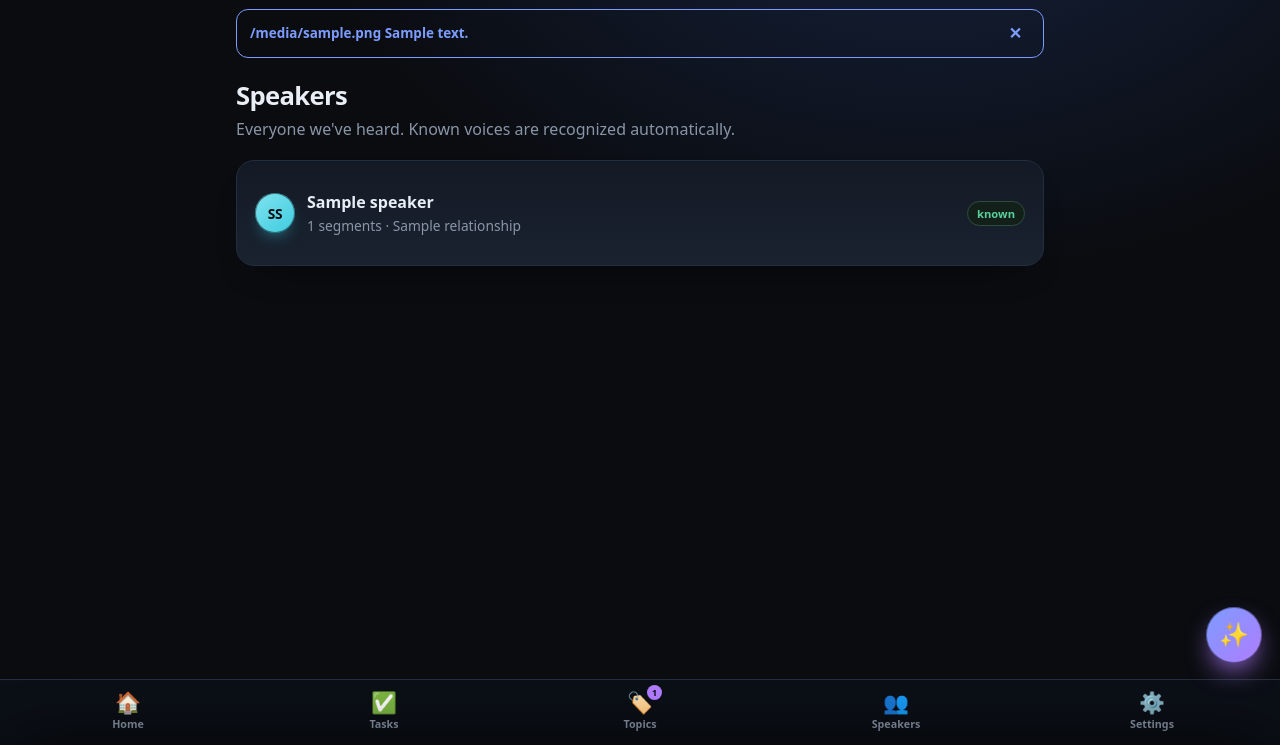
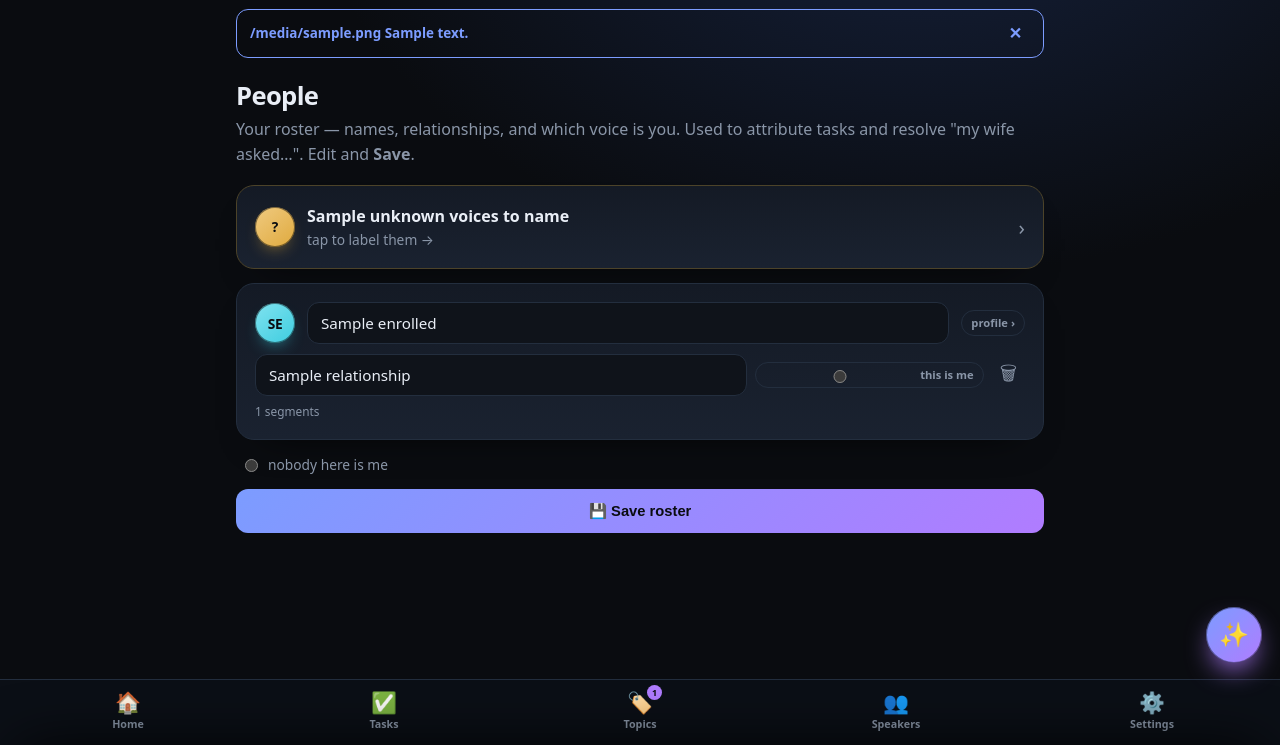
Before and after one commit to jbarnell1/listener, a FastAPI app: template homelab/templates/speakers.html in a window 1280 px wide. Shown: the part 55-800 px from the top of the page. Run offline with FastAPI, Linux system fonts and the light colour scheme; the template is opened without the code that fills it: most values are stand-ins (such as "Sample title", 1, 10 or a date in 2020); parts of the project's set-up code (start-up, migrations or seed data) failed here and were passed over.

Commit message:
settings: editable roster + hot-swappable pipeline model — config-on-the-fly (ADR-040)
The project needs constant on-the-fly tuning, so the roster and the model join the
already-live Tuning/brief/Google knobs as frontend-editable.

- Roster editor: /speakers is now an inline editor — rename people, set relationships
  (datalist of common ones), pick which voice is "me" (exclusive radio + "nobody"),
  delete a person (with confirm), jump to their profile; unknown voices link out to
  the /unknown batch-namer. POST /roster/save applies all edits at once. This is how
  you fix demo labels (e.g. swap a test name for the real person) once a voice is
  captured. db.list_speakers now returns is_self/do_not_profile.
- Hot-swappable pipeline LLM: intents/profiles/tagger read the model from cfg
  (`llm_model`, default qwen3:8b) at call time, editable from the Worker card — swap
  models with no restart, applies next chunk. (Verified: override → intents reads it live.)

Verified: pages 200, roster save keeps "me" correct, model round-trips through cfg.

Co-Authored-By: Claude Opus 4.8 <noreply@anthropic.com>

```diff
--- a/homelab/app.py
+++ b/homelab/app.py
@@ -395,8 +395,37 @@ def add_task(action: str = Form("")):
 
 @app.get("/speakers", response_class=HTMLResponse)
 def speakers(request: Request):
+    c = db.connect()
+    allsp = db.list_speakers(c)
+    enrolled = [s for s in allsp if s["status"] == "enrolled"]
+    unknown_n = sum(1 for s in allsp if s["status"] != "enrolled")
     return page("speakers.html", request, active="speakers",
-                speakers=db.list_speakers(db.connect()))
+                enrolled=enrolled, unknown_n=unknown_n)
+
+
+@app.post("/roster/save")
+async def roster_save(request: Request):
+    """Edit the whole known-people roster in one go (ADR-040): names, relationships,
+    and which voice is 'me'. Unknown voices are named on /unknown."""
+    form = await request.form()
+    c = db.connect()
+    self_choice = (form.get("self") or "").strip()
+    for s in db.list_speakers(c):
+        if s["status"] != "enrolled":
+            continue
+        sid = s["id"]
+        name = (form.get(f"name_{sid}") or "").strip()
+        if name and name != (s["name"] or ""):
+            db.rename_speaker(c, sid, name)
+        if str(sid) != self_choice:                 # the 'me' person has no relationship-to-self
+            db.set_relationship(c, sid, (form.get(f"rel_{sid}") or "").strip() or None)
+    if self_choice.isdigit():
+        db.set_self(c, int(self_choice))            # exclusive; clears it from everyone else
+        db.set_relationship(c, int(self_choice), None)
+    else:
+        c.execute("UPDATE speakers SET is_self=0")
+        c.commit()
+    return RedirectResponse("/speakers", status_code=303)
 
 
 @app.get("/speakers/{sid}", response_class=HTMLResponse)
@@ -780,6 +809,7 @@ def settings(request: Request, mail: str = ""):
                 queue=db.queue_stats(c),
                 gpu_clear=gpu_clear, gpu_detail=gpu_detail,
                 asr_model=os.environ.get("LISTENER_ASR_MODEL", "large-v3"),
+                llm_model=db.cfg(c, "llm_model", intents.MODEL),
                 google=google_sync.status(),
                 google_paused=not google_sync.sync_enabled(c),
                 mail_configured=mailer.configured(),
@@ -828,6 +858,16 @@ def reset_tuning():
     c = db.connect()
     for key in _TUNABLE_BY_KEY:
         db.cfg_clear(c, key)
+    return RedirectResponse("/settings", status_code=303)
+
+
+@app.post("/settings/llm-model")
+def set_llm_model(model: str = Form("")):
+    """Hot-swap the local pipeline LLM (intents/profiles/tagger) — ADR-040. Read at
+    call time, so it takes effect on the next chunk with no restart."""
+    m = model.strip()
+    if m:
+        db.cfg_set(db.connect(), "llm_model", m)
     return RedirectResponse("/settings", status_code=303)
 
 
--- a/homelab/db.py
+++ b/homelab/db.py
@@ -214,10 +214,10 @@ def transcript_segments(conn, tid):
 
 def list_speakers(conn):
     return conn.execute(
-        "SELECT sp.id, sp.name, sp.status, sp.relationship, "
+        "SELECT sp.id, sp.name, sp.status, sp.relationship, sp.is_self, sp.do_not_profile, "
         "COALESCE(sp.name, 'Unknown_' || sp.id) AS label, "
         "(SELECT COUNT(*) FROM segments s WHERE s.speaker_id = sp.id) AS n_segments "
-        "FROM speakers sp ORDER BY (sp.status = 'unknown'), sp.id").fetchall()
+        "FROM speakers sp ORDER BY (sp.status = 'unknown'), sp.is_self DESC, sp.id").fetchall()
 
 
 def get_speaker(conn, sid):
--- a/homelab/intents.py
+++ b/homelab/intents.py
@@ -88,7 +88,8 @@ Jon: Got it. And I need to call the dentist tomorrow to reschedule my cleaning."
 
 def ollama_chat(system, user):
     body = json.dumps({
-        "model": MODEL, "stream": False, "format": "json", "think": False,
+        "model": db.cfg(db.connect(), "llm_model", MODEL),    # hot-swappable (ADR-040)
+        "stream": False, "format": "json", "think": False,
         "options": {"temperature": 0},
         "messages": [{"role": "system", "content": system},
                      {"role": "user", "content": user}],
--- a/homelab/profiles.py
+++ b/homelab/profiles.py
@@ -65,7 +65,8 @@ CRITICAL rules:
 
 def _chat(system, user):
     body = json.dumps({
-        "model": MODEL, "stream": False, "format": "json", "think": False,
+        "model": db.cfg(db.connect(), "llm_model", MODEL),    # hot-swappable (ADR-040)
+        "stream": False, "format": "json", "think": False,
         "options": {"temperature": 0},
         "messages": [{"role": "system", "content": system},
                      {"role": "user", "content": user}],
--- a/homelab/tagger.py
+++ b/homelab/tagger.py
@@ -42,7 +42,8 @@ Rules:
 
 def _chat(system, user):
     body = json.dumps({
-        "model": MODEL, "stream": False, "format": "json", "think": False,
+        "model": db.cfg(db.connect(), "llm_model", MODEL),    # hot-swappable (ADR-040)
+        "stream": False, "format": "json", "think": False,
         "options": {"temperature": 0},
         "messages": [{"role": "system", "content": system},
                      {"role": "user", "content": user}],
--- a/homelab/templates/speakers.html
+++ b/homelab/templates/speakers.html
@@ -1,18 +1,59 @@
 {% extends "base.html" %}
 {% block body %}
-<h1 class="page">Speakers</h1>
-<p class="sub">Everyone we've heard. Known voices are recognized automatically.</p>
-<div class="card">
-  {% for s in speakers %}
-    <a href="/speakers/{{ s.id }}" class="row" style="color:inherit;--hue:{{ s.id|hue }}">
+<h1 class="page">People</h1>
+<p class="sub">Your roster — names, relationships, and which voice is you. Used to attribute
+tasks and resolve "my wife asked…". Edit and <b>Save</b>.</p>
+
+{% if unknown_n %}
+<a href="/unknown" class="card" style="display:block;color:inherit;border-color:#4c4329">
+  <div class="row" style="border:none;padding:0">
+    <div class="av" style="--hue:40">?</div>
+    <div class="grow"><div class="name">{{ unknown_n }} unknown voice{{ 's' if unknown_n != 1 }} to name</div>
+      <div class="muted">tap to label them →</div></div>
+    <span class="chevron">›</span>
+  </div>
+</a>
+{% endif %}
+
+{% if enrolled %}
+<form method="post" action="/roster/save">
+  <datalist id="rels">
+    <option>wife</option><option>husband</option><option>partner</option><option>girlfriend</option>
+    <option>boyfriend</option><option>mom</option><option>dad</option><option>son</option>
+    <option>daughter</option><option>sibling</option><option>friend</option><option>coworker</option>
+    <option>boss</option><option>roommate</option><option>neighbor</option>
+  </datalist>
+  {% for s in enrolled %}
+  <div class="card" style="--hue:{{ s.id|hue }}">
+    <div class="row" style="border:none;padding:0 0 10px">
       <div class="av">{{ s.label|initials }}</div>
       <div class="grow">
-        <div class="name">{{ s.label }}</div>
-        <div class="muted">{{ s.n_segments }} segments{% if s.relationship %} · {{ s.relationship }}{% endif %}</div>
+        <input name="name_{{ s.id }}" value="{{ s.name or '' }}" placeholder="Name" autocomplete="off">
       </div>
-      {% if s.status == 'enrolled' %}<span class="chip good">known</span>
-      {% else %}<span class="chip unk">unknown</span>{% endif %}
-    </a>
-  {% else %}<div class="empty">No speakers yet</div>{% endfor %}
-</div>
+      <a class="chip" href="/speakers/{{ s.id }}">profile ›</a>
+    </div>
+    <div class="field" style="align-items:center">
+      <input name="rel_{{ s.id }}" list="rels" value="{{ s.relationship or '' }}"
+             placeholder="relationship (e.g. wife, coworker)"
+             {% if s.is_self %}disabled style="opacity:.45"{% endif %}>
+      <label class="chip {{ 'good' if s.is_self }}" style="cursor:pointer;white-space:nowrap">
+        <input type="radio" name="self" value="{{ s.id }}" {% if s.is_self %}checked{% endif %}
+               style="width:auto;margin-right:5px"> this is me
+      </label>
+      <button class="x" title="Delete this person + their data"
+              formaction="/speakers/{{ s.id }}/delete"
+              onclick="return confirm('Delete {{ s.label }} and all their data? Removes their voiceprint, profile, tasks, and their lines from transcripts.')">🗑</button>
+    </div>
+    <div class="muted" style="font-size:.74rem;margin-top:6px">{{ s.n_segments }} segments{% if s.do_not_profile %} · profiling off{% endif %}</div>
+  </div>
+  {% endfor %}
+  <label class="muted" style="display:flex;align-items:center;gap:7px;margin:2px 4px 14px">
+    <input type="radio" name="self" value="none" style="width:auto"> nobody here is me
+  </label>
+  <button class="btn" style="width:100%;padding:13px">💾 Save roster</button>
+</form>
+{% else %}
+<div class="card"><div class="empty">No known people yet — voices get named on the
+{% if unknown_n %}<a href="/unknown">unknowns page</a>{% else %}unknowns page once captured{% endif %}.</div></div>
+{% endif %}
 {% endblock %}
```
Also changed, not shown: homelab/templates/settings.html (+8 -2 lines).
